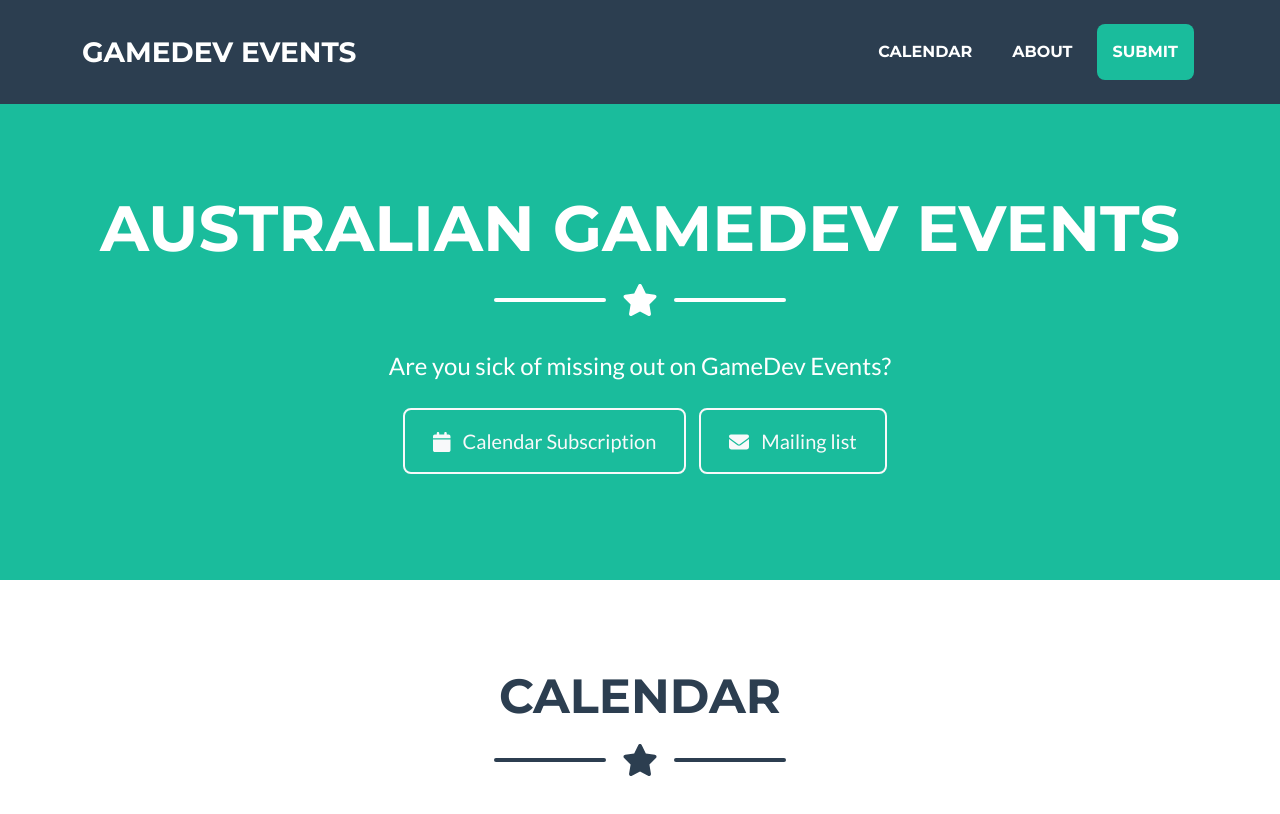
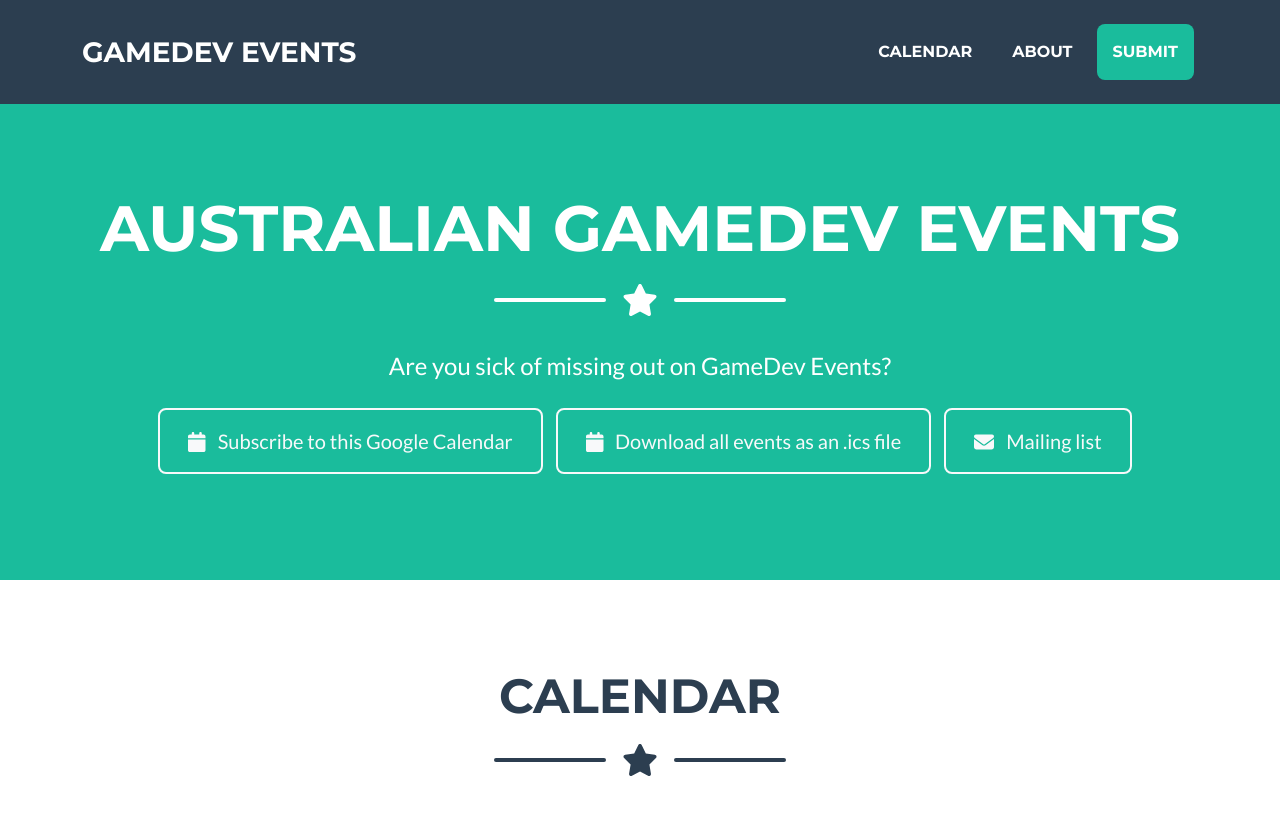
Before and after one commit to GamesEvents/GamesEvents.github.io, a website: page docs/index.html in a window 1280 px wide. Shown: the top 814 px of the page. Drawn offline with nearby package versions, Linux system fonts and the light colour scheme; grey boxes are pictures that could not be loaded.

Commit message:
Give the proper link for the calendar subscription

```diff
--- a/docs/index.html
+++ b/docs/index.html
@@ -11,7 +11,10 @@
     <title>Aussie GameDev Events</title>
 
     <!-- Twitter Card -->
-    <meta name="twitter:image" content="https://gamesevents.github.io/assets/gamedev_preview.jpeg" />
+    <meta
+      name="twitter:image"
+      content="https://gamesevents.github.io/assets/gamedev_preview.jpeg"
+    />
     <meta
       name="twitter:description"
       content="Calendar for Australian Game Developer Events. Submit and subscribe to events on this page."
@@ -25,7 +28,10 @@
       property="og:description"
       content="Calendar for Australian Game Developer Events. Submit and subscribe to events on this page."
     />
-    <meta property="og:image" content="https://gamesevents.github.io/assets/gamedev_preview.jpeg" />
+    <meta
+      property="og:image"
+      content="https://gamesevents.github.io/assets/gamedev_preview.jpeg"
+    />
 
     <!-- Favicon-->
     <link rel="icon" type="image/x-icon" href="assets/favicon.ico" />
@@ -134,12 +140,22 @@
         <div class="text-center mt-4">
           <a
             class="btn btn-xl btn-outline-light"
+            href="https://calendar.google.com/calendar/u/0/r?cid=e6f886bb015fd0782baab1c0a6779bec705be80e0ea616b61d91a55faddc522e@group.calendar.google.com"
+            style="margin-bottom: 10px; margin-left: 10px"
+          >
+            <i class="fas fa-calendar me-2"></i>
+            Subscribe to this Google Calendar
+          </a>
+
+          <a
+            class="btn btn-xl btn-outline-light"
             href="https://calendar.google.com/calendar/ical/e6f886bb015fd0782baab1c0a6779bec705be80e0ea616b61d91a55faddc522e%40group.calendar.google.com/public/basic.ics"
             style="margin-bottom: 10px; margin-left: 10px"
           >
             <i class="fas fa-calendar me-2"></i>
-            Calendar Subscription
+            Download all events as an .ics file
           </a>
+
           <a
             class="btn btn-xl btn-outline-light"
             href="https://docs.google.com/forms/d/e/1FAIpQLSc1R7Q0sn3e5eLz0vadkuTnH1SX8uOyd-V4yt2mp5KMw_K9lA/viewform"
```
